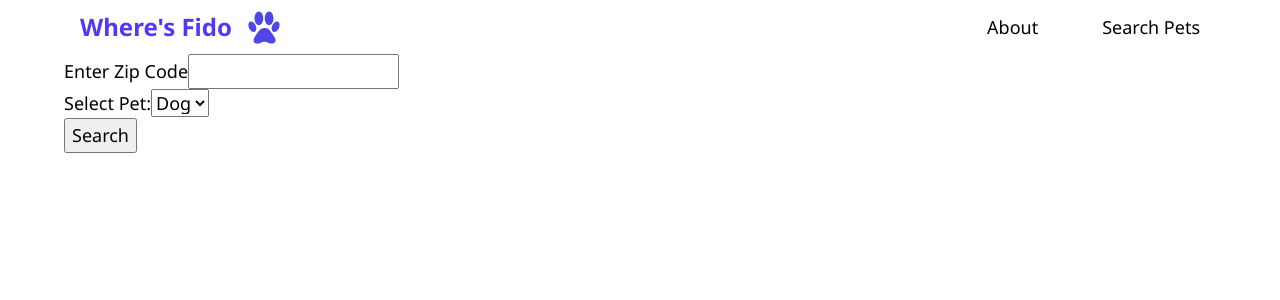
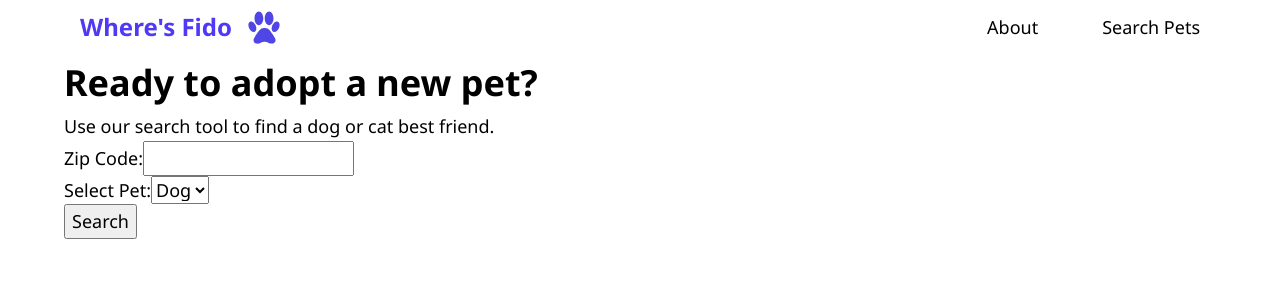
Before and after one commit to apcurran/wheres-fido-app, a React (Vite) app in the folder client/: page /pets-search in a window 1280 px wide. Shown: the top 300 px of the page. Built offline with nearby package versions, Linux system fonts and the light colour scheme; the HTML template or start-up script is replaced by a standard one.

Commit message:
Info top title and description

```diff
--- a/client/src/pages/search-pets/SearchPets.jsx
+++ b/client/src/pages/search-pets/SearchPets.jsx
@@ -4,10 +4,13 @@ function SearchPetsPage() {
     return (
         <div className="search-pets-wrapper">
             <div className="info-group">
-                <div className="info-top"></div>
+                <div className="info-top">
+                    <h1>Ready to adopt a new pet?</h1>
+                    <p>Use our search tool to find a dog or cat best friend.</p>
+                </div>
                 <form className="info-form">
                     <div className="form-group">
-                        <label htmlFor="zip">Enter Zip Code</label>
+                        <label htmlFor="zip">Zip Code:</label>
                         <input type="number" />
                     </div>
                     <div className="form-group">
```
